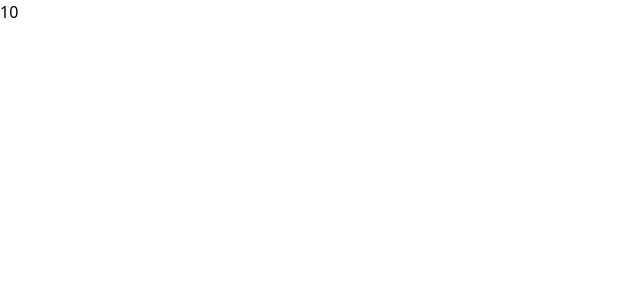
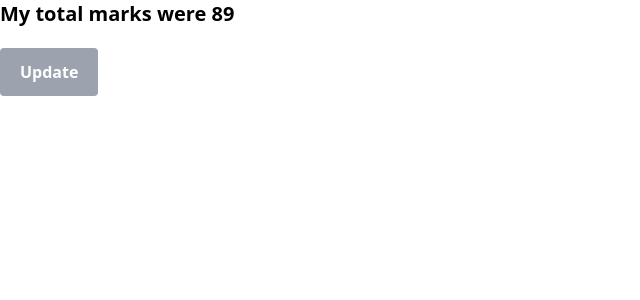
Before and after one commit to paarthbhatt/JS-Libraries-and-Frameworks, a Next.js app in the folder ReactJS/reactproject/: page / in a window 1280 px wide. Shown: the top 300 px of the page, without its empty margins (0-640 px from the left). Built offline with nearby package versions, Linux system fonts and the light colour scheme.

Commit message:
modified page.js

```diff
--- a/ReactJS/reactproject/app/page.js
+++ b/ReactJS/reactproject/app/page.js
@@ -1,9 +1,17 @@
 import React from 'react'
 
 const page = () => {
-  const a = 10
+  let marks = 89
+  const changeMarks = () => {
+    console.log(marks)
+    marks = 33
+    console.log(marks)
+  }
   return (
-    <div>{a}</div>
+    <>
+      <h1 className='font-bold text-xl text-black'>My total marks were {marks}</h1>
+      <button onClick={changeMarks} className='bg-gray-400 px-5 py-3 rounded mt-5 text-white font-bold'>Update</button>
+    </>
   )
 }
 
```
